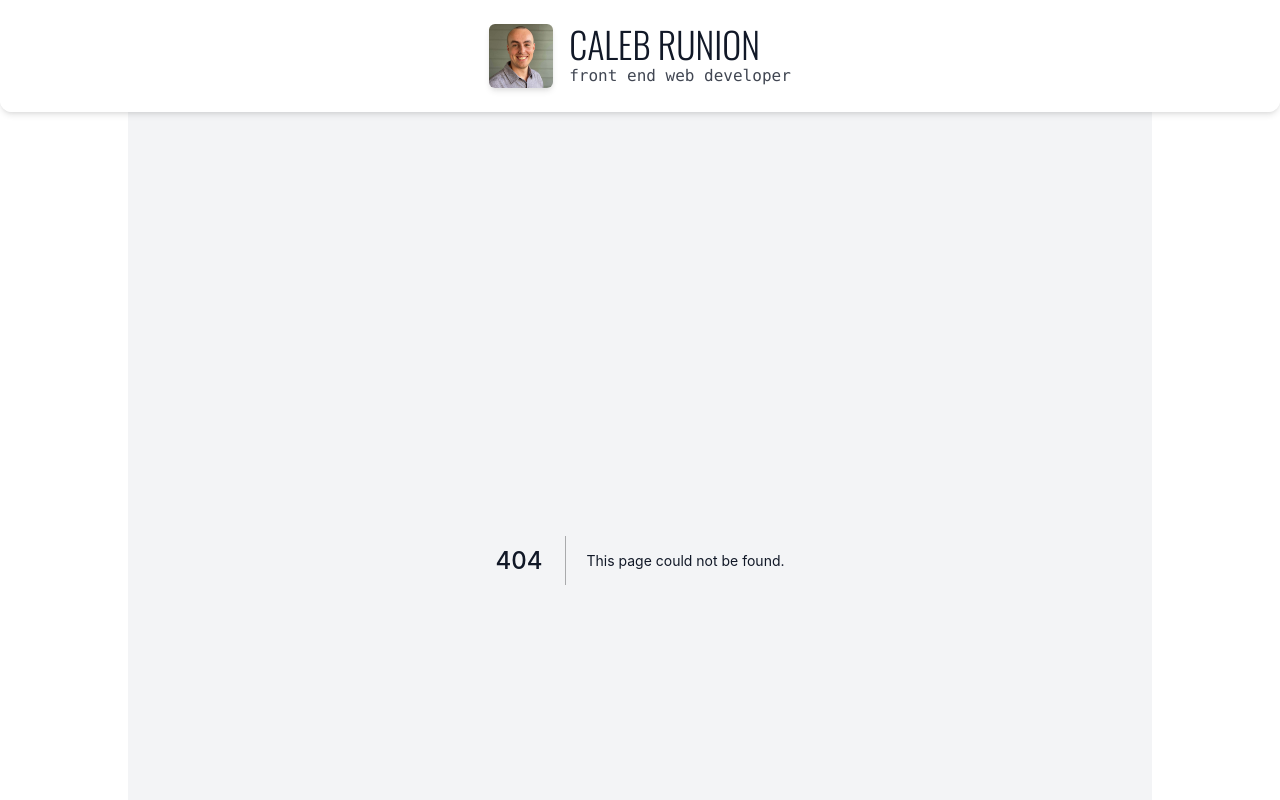
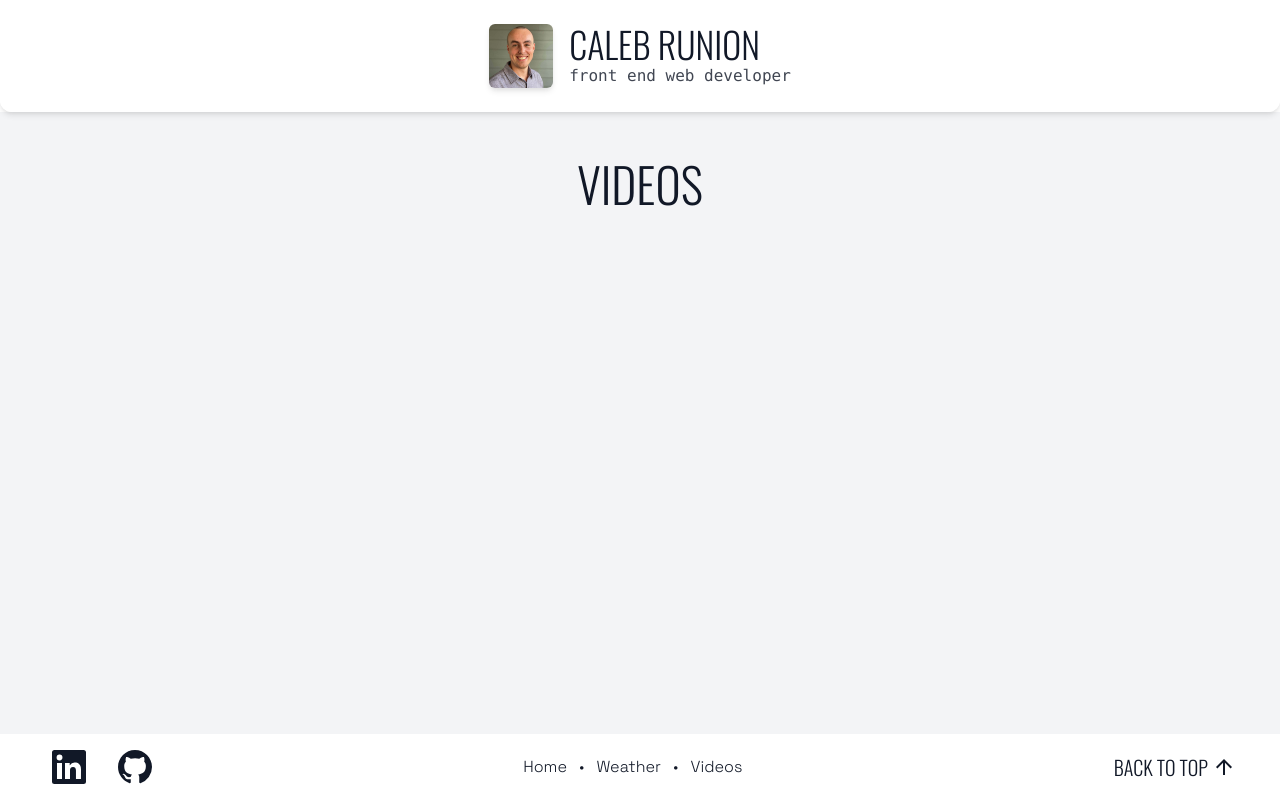
Before and after one commit to trexchard/hello-next, a Next.js app: page /videos in a window 1280 px wide. Before the commit this address had no page. Shown: the top 800 px of the page. Built offline with nearby package versions, Linux system fonts and the light colour scheme.

Commit message:
Nav: Create FPO pages and routes

```diff
--- a/components/Footer.js
+++ b/components/Footer.js
@@ -1,7 +1,8 @@
+import Nav from './Nav'
+
 const Footer = () => {
   return (
-    <>
-      <footer className='flex items-center justify-between px-3 bg-white md:px-9 dark:bg-gray-700 print:hidden'>
+    <footer className='sticky bottom-0 z-50 flex flex-wrap items-center justify-between px-3 pb-5 bg-white rounded-t-xl bg-white/70 dark:bg-gray-700/70 backdrop-blur-md sm:pb-0 print:shadow-none print:p-0 md:px-9 dark:bg-gray-700 print:hidden'>
       <a
         href='https://www.linkedin.com/in/calebrunion/'
         className='p-4 transition hover:text-blue-500'
@@ -35,9 +36,12 @@ const Footer = () => {
           />
         </svg>
       </a>
+
+      <Nav />
+
       <a
         href='#'
-          className='inline-flex items-center p-4 -mr-2 text-xl uppercase transition font-oswald hover:text-blue-500 print:hidden'
+        className='inline-flex items-center p-4 ml-auto -mr-2 text-xl uppercase transition font-oswald hover:text-blue-500 print:hidden'
       >
         Back to top
         <svg
@@ -51,7 +55,6 @@ const Footer = () => {
         </svg>
       </a>
     </footer>
-    </>
   )
 }
 
--- /dev/null
+++ b/components/Nav.js
@@ -0,0 +1,15 @@
+import Link from 'next/link'
+
+const Nav = () => {
+  return (
+    <nav className='order-first w-full p-3 mx-auto overflow-x-auto text-center sm:order-none sm:w-auto'>
+      <Link href='/'>Home</Link>
+      <span className='mx-3'>•</span>
+      <Link href='/weather'>Weather</Link>
+      <span className='mx-3'>•</span>
+      <Link href='/weather'>Videos</Link>
+    </nav>
+  )
+}
+
+export default Nav
--- a/pages/_app.js
+++ b/pages/_app.js
@@ -89,8 +89,10 @@ function App({ Component, pageProps }) {
       </Head>
       <body className='flex flex-col min-h-screen text-gray-900 bg-white dark:text-gray-200 dark:bg-gray-700'>
         <Header />
-        <main className='flex-1 w-full max-w-5xl px-6 pt-8 pb-16 mx-auto bg-gray-100 dark:bg-gray-900 md:p-12 md:pb-16'>
-          <Component {...pageProps} />
+        <main className='flex-1 w-full px-6 pt-8 pb-16 bg-gray-100 dark:bg-gray-900 md:p-12 md:pb-16'>
+          <div className='max-w-5xl mx-auto'>
+            <Component {...pageProps} />
+          </div>
         </main>
         <Footer />
       </body>
--- /dev/null
+++ b/pages/videos.js
@@ -0,0 +1,7 @@
+export default function Videos() {
+  return (
+    <h1 className='text-5xl text-center uppercase font-oswald print:text-3xl'>
+      Videos
+    </h1>
+  )
+}
--- /dev/null
+++ b/pages/weather.js
@@ -0,0 +1,7 @@
+export default function Weather() {
+  return (
+    <h1 className='text-5xl text-center uppercase font-oswald print:text-3xl'>
+      Weather
+    </h1>
+  )
+}
```
Lines whose indentation alone changed are shown as unchanged.
